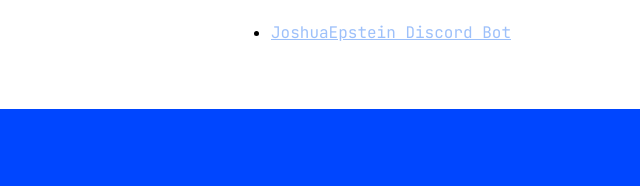
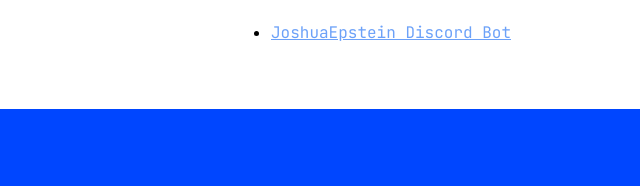
Before and after one commit to joshuaepstein/DevWebsite, a plain HTML site: page docs.html in a window 1280 px wide. In both pictures the pointer is over the link "JoshuaEpstein Discord Bot". Shown: the part 551-737 px from the top of the page, 249-889 px from the left. Drawn offline with nearby package versions, Linux system fonts and the light colour scheme; no server answers.

Commit message:
fix opacity on links docs.html

```diff
--- a/css/output.css
+++ b/css/output.css
@@ -1929,6 +1929,10 @@
   --tw-text-opacity: 0.5;
 }
 
+.hover\:text-opacity-75:hover{
+  --tw-text-opacity: 0.75;
+}
+
 .hover\:opacity-60:hover{
   opacity: 0.6;
 }
--- a/docs.html
+++ b/docs.html
@@ -110,7 +110,7 @@
     <br>
     <ul role="list" class="list-disc">
         <li>
-            <a href="?doc=jediscordbot" class="text-blue-500 hover:text-opacity-50 transition underline">JoshuaEpstein Discord Bot</a>
+            <a href="?doc=jediscordbot" class="text-blue-500 hover:text-opacity-75 transition underline">JoshuaEpstein Discord Bot</a>
         </li>
         <!-- <li>
             <a>Python Wordle</a>
```
